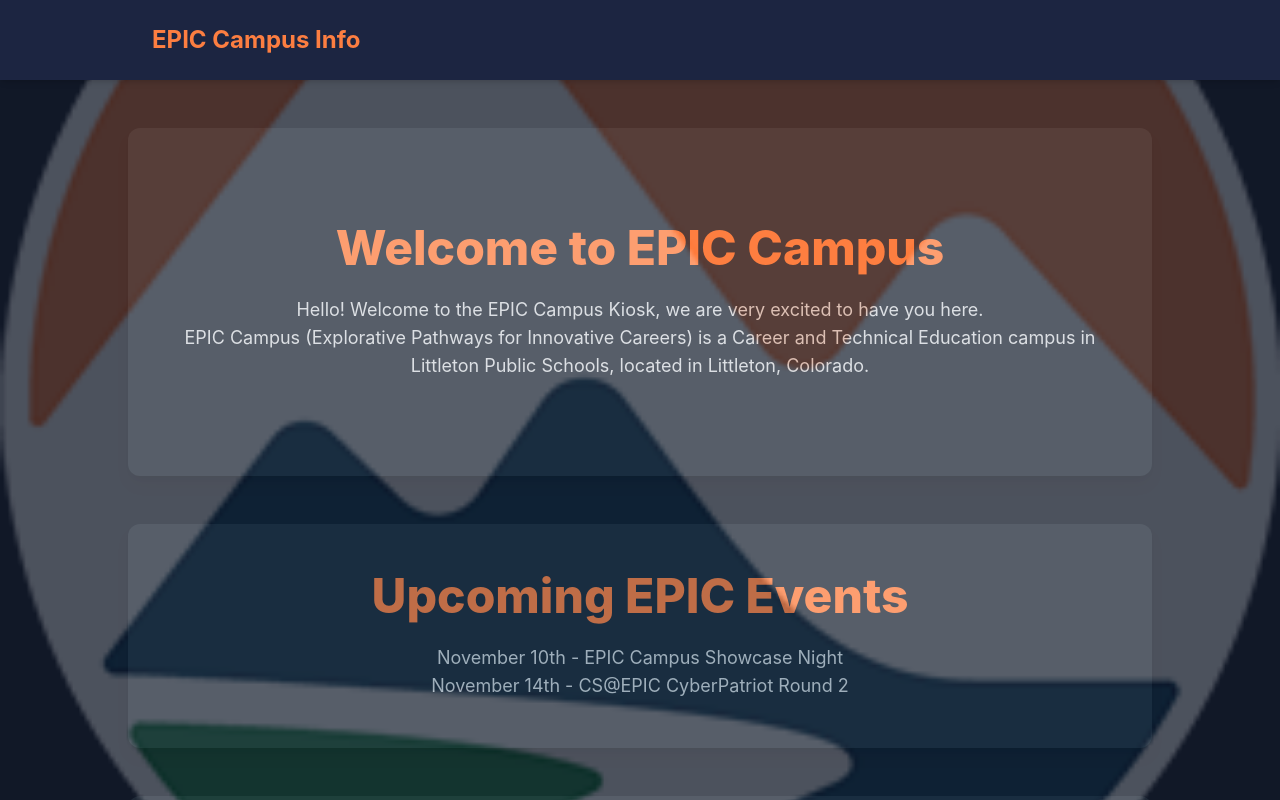
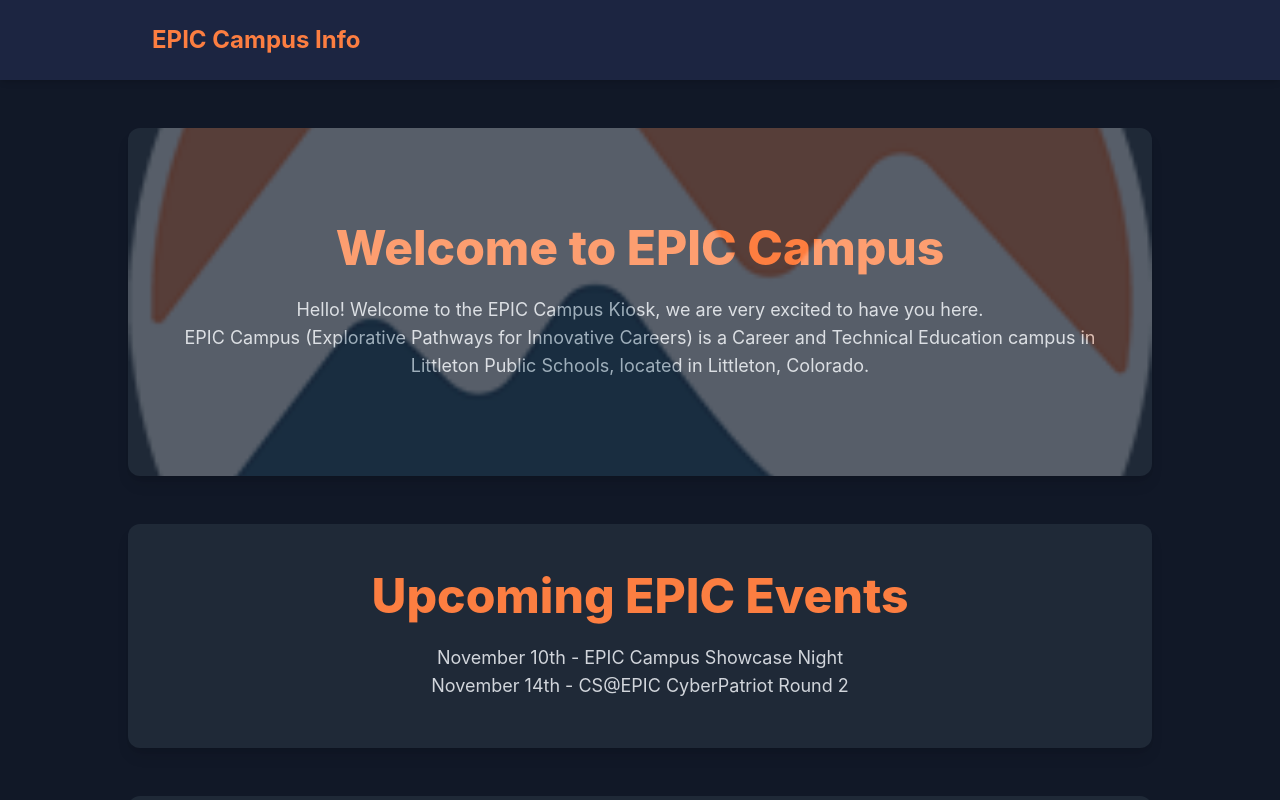
Before and after one commit to EpicCampus-Info/EpicCampus-Info.github.io, a plain HTML site: page index.html in a window 1280 px wide. Shown: the top 800 px of the page. Drawn offline with nearby package versions, Linux system fonts and the light colour scheme.

Commit message:
fix to epic logo over welcome to epic

```diff
--- a/index.html
+++ b/index.html
@@ -40,7 +40,7 @@
 </header>
 
 <!-- Welcome to EPIC -->
-<section class="max-w-5xl mx-auto px-6 m-12 py-24 text-center bg-gray-800 rounded-xl shadow-lg">
+<section class="relative max-w-5xl mx-auto px-6 m-12 py-24 text-center bg-gray-800 rounded-xl shadow-lg">
   <!-- Background overlay -->
   <div class="absolute inset-0 bg-[url('assets/EPIClogo.png')] bg-cover bg-center bg-no-repeat opacity-25 pointer-events-none rounded-xl"></div>
   <h2 class="text-5xl font-extrabold mb-6 text-EPICOrange">Welcome to EPIC Campus</h2>
```
